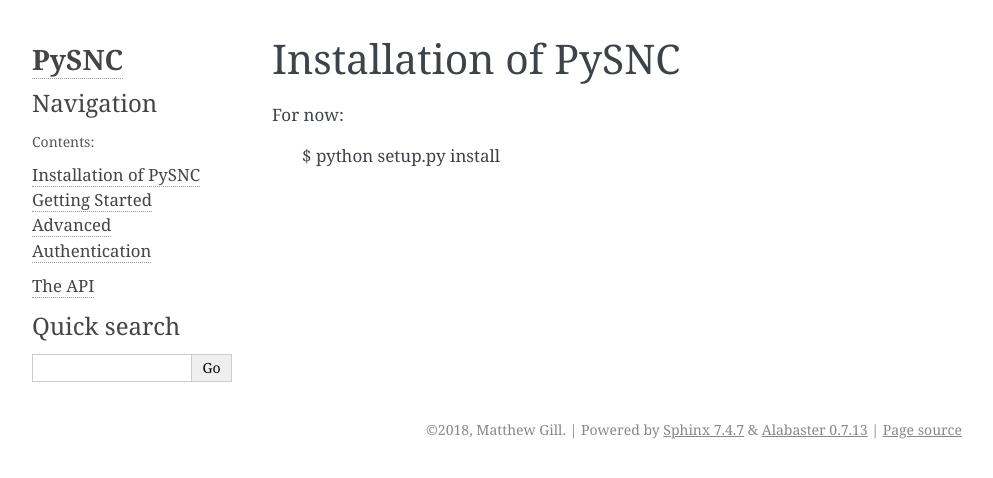
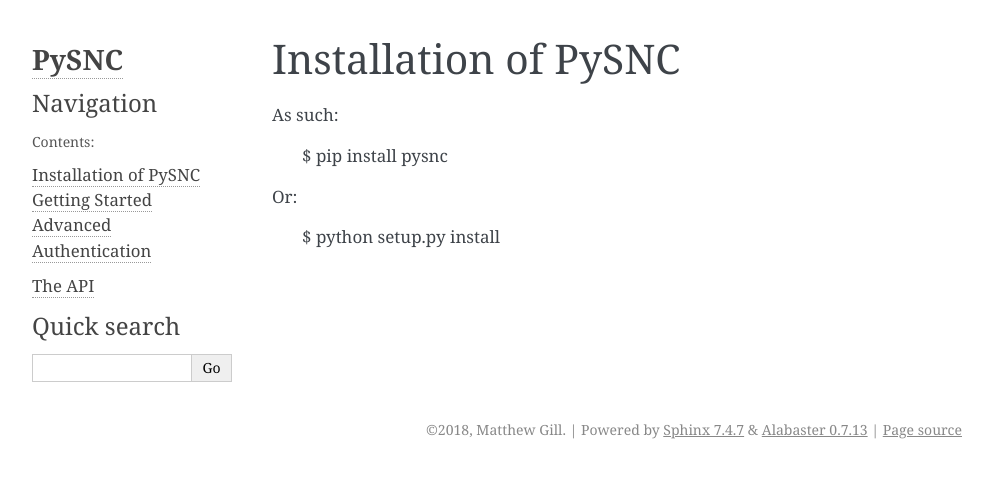
Before and after one commit to ServiceNow/PySNC, a Sphinx documentation site: the page built from docs/user/install.rst, in a window 1280 px wide. Shown: the top 478 px of the page, without its empty margins (148-1141 px from the left). Built offline with Sphinx 7.4.7, drawn with Linux system fonts in a browser that asks for light colours.

Commit message:
Update with pip reference

```diff
--- a/docs/user/install.rst
+++ b/docs/user/install.rst
@@ -3,6 +3,10 @@
 Installation of PySNC
 =====================
 
-For now:
+As such:
+
+    $ pip install pysnc
+
+Or:
 
     $ python setup.py install
```
